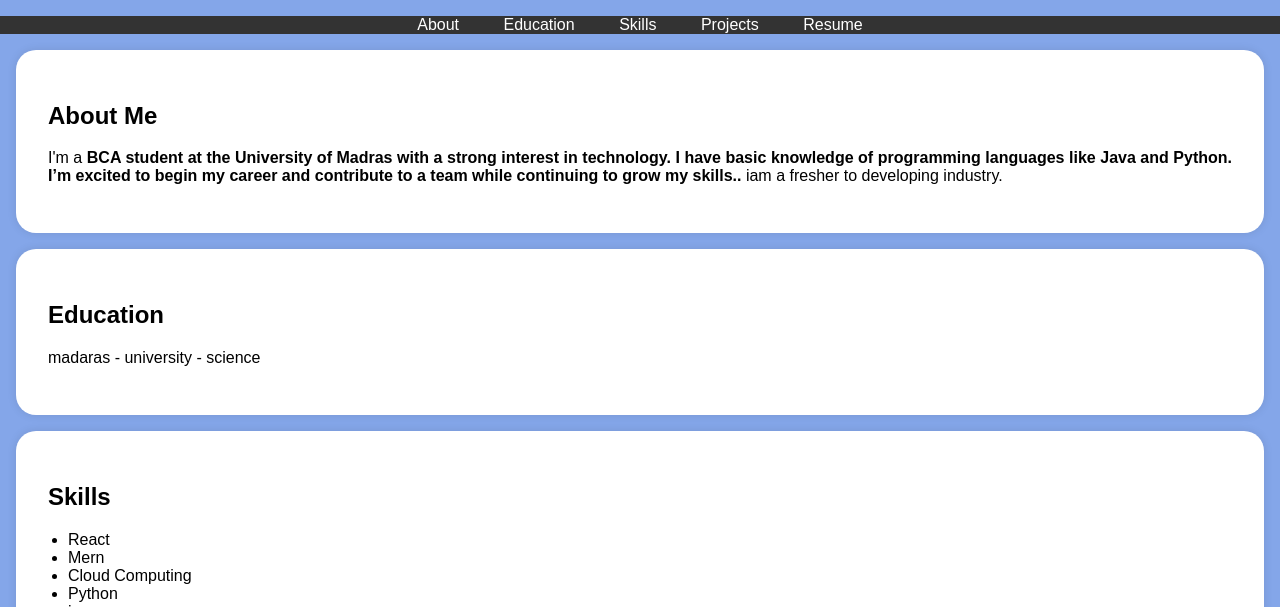
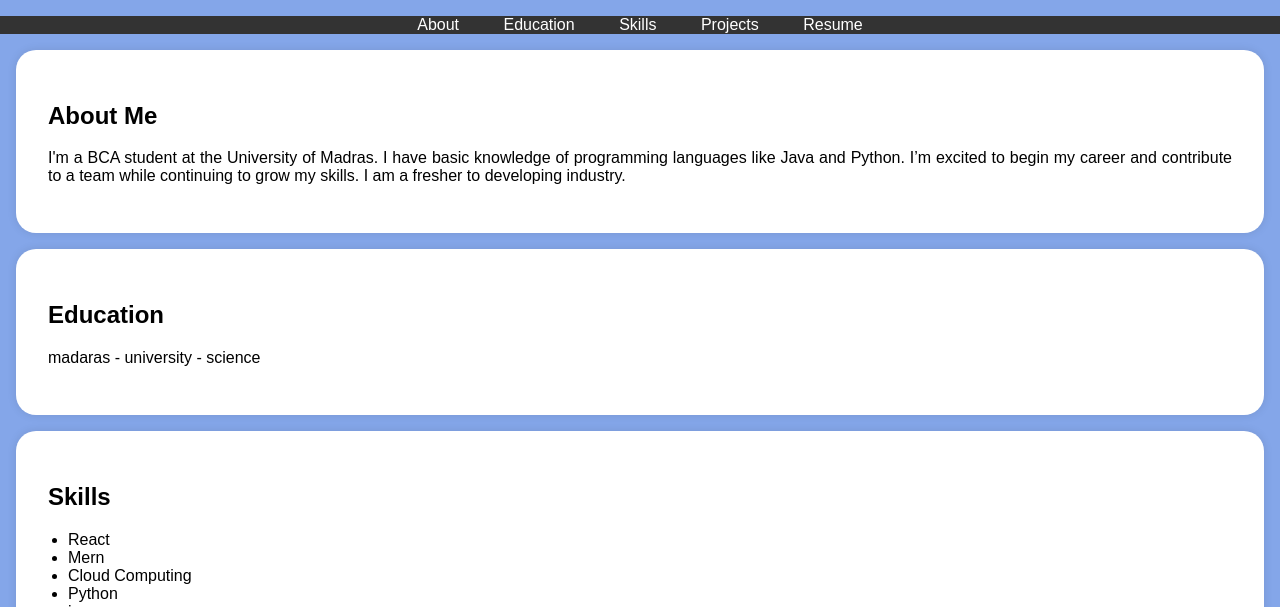
Before and after one commit to 19vijayalakviji21/Vijayalakshmi-T, a plain HTML site: page index.html in a window 1280 px wide. Shown: the part 197-804 px from the top of the page. Drawn offline with Linux system fonts and the light colour scheme.

Commit message:
Update index.html

```diff
--- a/index.html
+++ b/index.html
@@ -115,7 +115,7 @@
     <section id="about">
         <div class="section-content">
             <h2>About Me</h2>
-            <p>I'm a <b>BCA student at the University of Madras with a strong interest in technology. I have basic knowledge of programming languages like Java and Python. I’m excited to begin my career and contribute to a team while continuing to grow my skills..</b> iam a fresher to developing industry.</p>
+            <p>I'm a BCA student at the University of Madras. I have basic knowledge of programming languages like Java and Python. I’m excited to begin my career and contribute to a team while continuing to grow my skills. I am a fresher to developing industry.</p>
 
         </div>
     </section>
```
